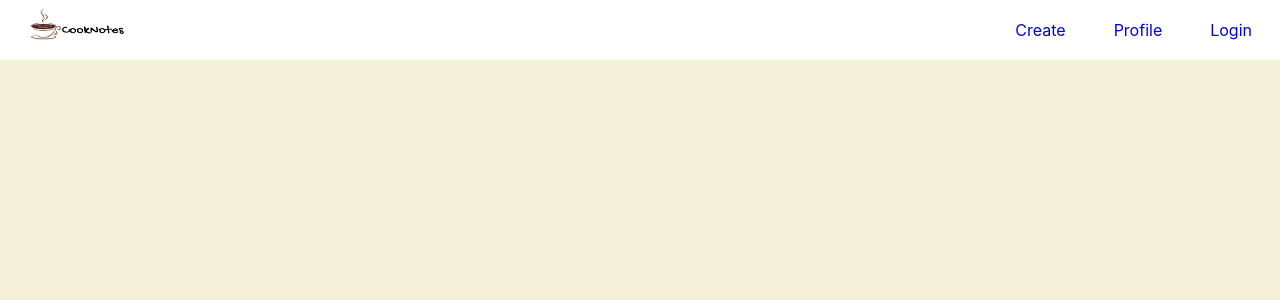
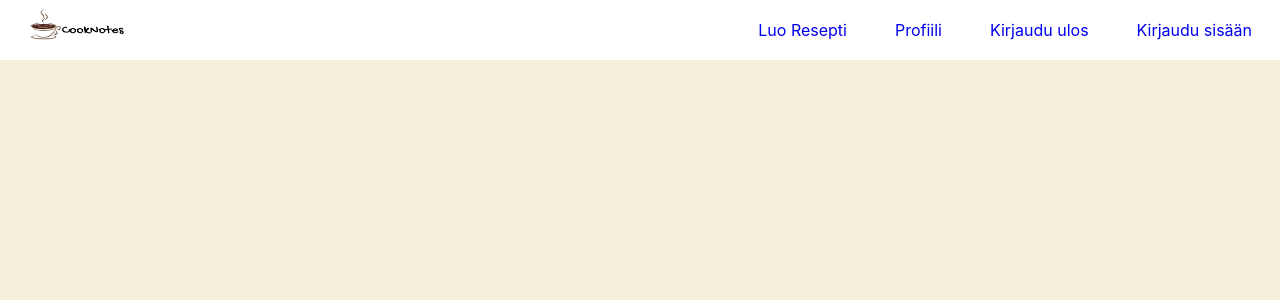
Before and after one commit to emintt/react-recipe-sharing-project, a React (Vite) app: page / in a window 1280 px wide. Shown: the top 300 px of the page. Built offline with nearby package versions, Linux system fonts and the light colour scheme; no server answers.

Commit message:
create Logout view and add it to route

```diff
--- a/src/App.tsx
+++ b/src/App.tsx
@@ -5,6 +5,7 @@ import Create from './views/Create';
 import Profile from './views/Profile';
 import Login from './views/Login';
 import Single from './views/Single';
+import Logout from './views/Logout';
 
 function App() {
 
@@ -17,6 +18,7 @@ function App() {
             <Route path='/single' element={<Single />} />
             <Route path='/create' element={<Create />}/>
             <Route path='/profile' element={<Profile />} />
+            <Route path='/logout' element={<Logout />} />
             <Route path='/login' element={<Login />} />
           </Route>
         </Routes>
--- a/src/views/Home.tsx
+++ b/src/views/Home.tsx
@@ -1,6 +1,5 @@
 import RecipeRow from "../components/mediaRow";
 import { useRecipe } from "../hooks/apiHooks";
-import { RecipeItem } from "../types/DBTypes";
 
 const Home = () => {
   const {recipeArray} = useRecipe();
--- a/src/views/Layout.tsx
+++ b/src/views/Layout.tsx
@@ -12,13 +12,16 @@ const Layout = () => {
               </Link>
             </li>
             <li className="nav-list-item">
-              <Link to="/create" className="nav-link">Create</Link>
+              <Link to="/create" className="nav-link">Luo Resepti</Link>
             </li>
             <li className="nav-list-item">
-              <Link to="/profile" className="nav-link">Profile</Link>
+              <Link to="/profile" className="nav-link">Profiili</Link>
             </li>
             <li className="nav-list-item">
-              <Link to="/login" className="nav-link">Login</Link>
+              <Link to="/logout" className="nav-link">Kirjaudu ulos</Link>
+            </li>
+            <li className="nav-list-item">
+              <Link to="/login" className="nav-link">Kirjaudu sisään</Link>
             </li>
           </ul>
         </nav>
--- /dev/null
+++ b/src/views/Logout.tsx
@@ -0,0 +1,9 @@
+const Logout = () => {
+  return (
+    <>
+      <h2>This is a logout page</h2>
+    </>
+  );
+}
+
+export default Logout;
```
